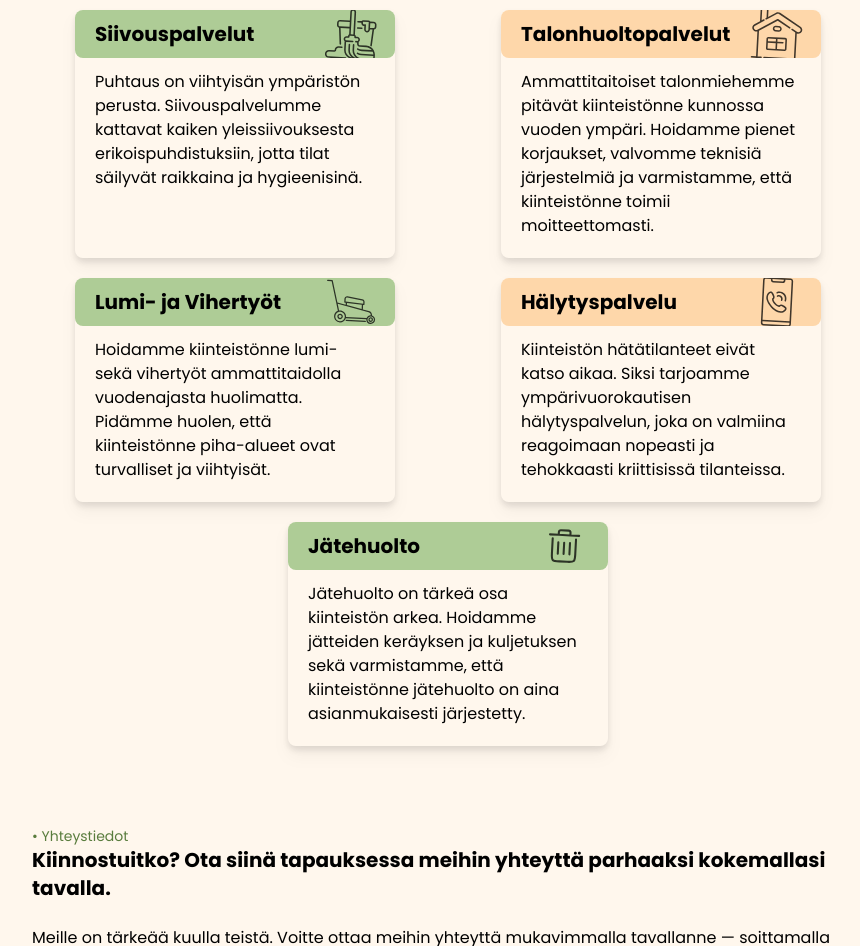
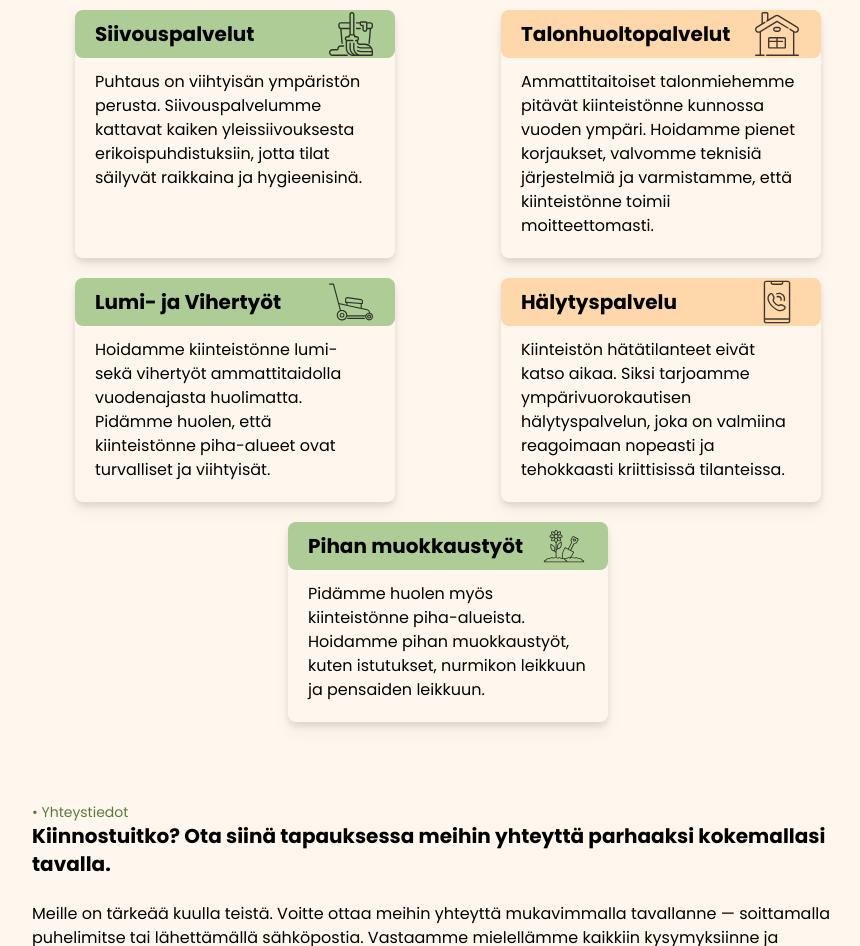
Before and after one commit to sakuexe/he-tihuolto, an Astro site: page / in a window 1280 px wide. Shown: the part 1439-2385 px from the top of the page, without its empty margins (192-1052 px from the left). Built offline with nearby package versions, Linux system fonts and the light colour scheme; Astro itself is replaced by a stand-in of ours.

Commit message:
updated to provided services

```diff
--- a/src/components/card.tsx
+++ b/src/components/card.tsx
@@ -28,7 +28,7 @@ export default function Card({
           role="presentation"
           draggable="false"
           className="h-full py-1 aspect-square opacity-75 transition-all
-          scale-125 rotate-3 group-hover:scale-150"
+          scale-110 group-hover:scale-150"
         />
       </div>
       <p className="p-5 pt-3">{service.description}</p>
--- a/src/json/services.json
+++ b/src/json/services.json
@@ -20,8 +20,8 @@
     "image": "./images/phone-dark.svg"
   },
   {
-    "title": "Jätehuolto",
-    "description": "Jätehuolto on tärkeä osa kiinteistön arkea. Hoidamme jätteiden keräyksen ja kuljetuksen sekä varmistamme, että kiinteistönne jätehuolto on aina asianmukaisesti järjestetty.",
-    "image": "./images/trash.svg"
+    "title": "Pihan muokkaustyöt",
+    "description": "Pidämme huolen myös kiinteistönne piha-alueista. Hoidamme pihan muokkaustyöt, kuten istutukset, nurmikon leikkuun ja pensaiden leikkuun.",
+    "image": "./images/garden.svg"
   }
 ]
```
Also changed, not shown: public/images/garden.svg (added).
